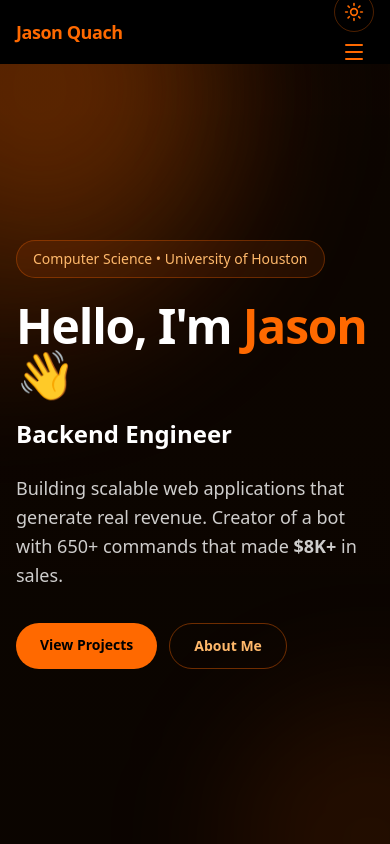
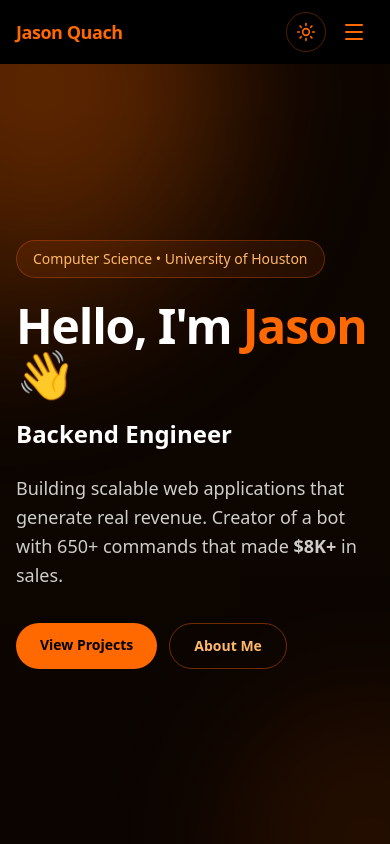
Before and after one commit to Abyss999/Jason-Quach-Portfolio, a Next.js app in the folder portfolio/: page / in a window 390 px wide. Shown: the top 844 px of the page. Built offline with nearby package versions, Linux system fonts and the light colour scheme.

Commit message:
fixced on mobile

```diff
--- a/portfolio/components/NavBar.tsx
+++ b/portfolio/components/NavBar.tsx
@@ -99,9 +99,8 @@ export default function NavBar() {
           </nav>
 
           {/* Mobile Nav */}
-          <div className="md:hidden">
+          <div className="flex items-center gap-2 md:hidden">
             <ThemeToggle/>
-
             <Sheet open={open} onOpenChange={setOpen}>
               <SheetTrigger asChild>
 
@@ -118,7 +117,7 @@ export default function NavBar() {
 
               <SheetContent side="right" className="bg-white dark:bg-black text-gray-900 dark:text-white">
                 <SheetHeader>
-                  <SheetTitle className="text-gray-900 dark:text-orange-500">Navigation</SheetTitle>
+                   <SheetTitle className="text-gray-900 dark:text-orange-500">Navigation</SheetTitle>
                 </SheetHeader>
 
                 <div className="mt-6 flex flex-col gap-2">
```
